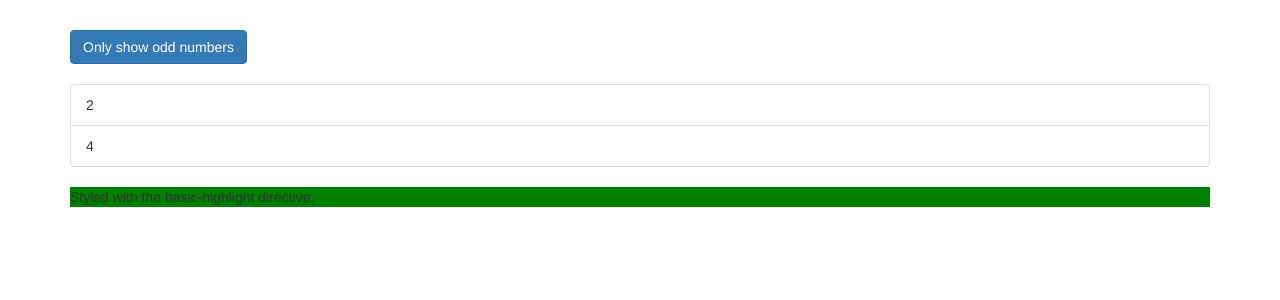
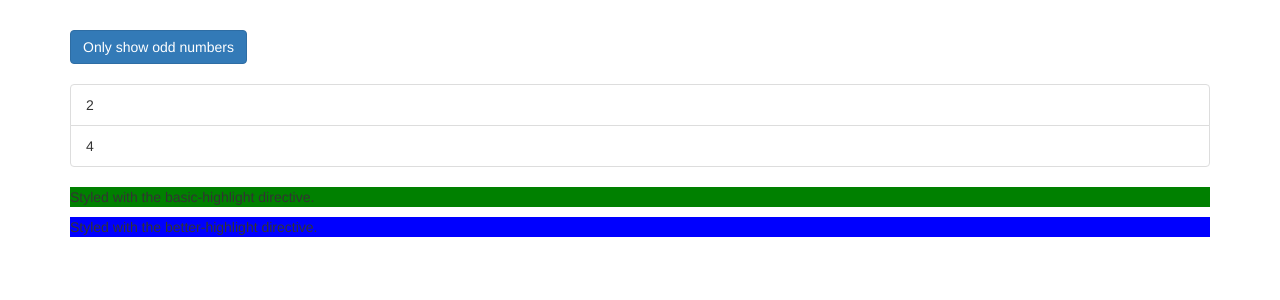
Before and after one commit to aaronmdenny/ng-section7-directives-deep-dive, an Angular app: page / in a window 1280 px wide. Shown: the top 300 px of the page. Built offline with nearby package versions, Linux system fonts and the light colour scheme.

Commit message:
using the renderer to build a better attribute directive

```diff
--- a/src/app/app.component.html
+++ b/src/app/app.component.html
@@ -66,6 +66,9 @@
       <p appBasicHighlight>
         Styled with the basic-highlight directive.
       </p>
+      <p appBetterHighlight>
+        Styled with the better-highlight directive.
+      </p>
       <ng-template [ngIf]="onlyOdd">
         <p>Only odd</p>
       </ng-template>
--- a/src/app/app.module.ts
+++ b/src/app/app.module.ts
@@ -4,12 +4,14 @@ import { FormsModule } from '@angular/forms';
 
 import { AppComponent } from './app.component';
 import { BasicHighlightDirective } from './basic-highlight/basic-highlight.directive';
+import { BetterHighlightDirective } from './better-highlight/better-highlight.directive';
 
 // Add the custom directive to the declarations array.
 @NgModule({
   declarations: [
     AppComponent,
-    BasicHighlightDirective
+    BasicHighlightDirective,
+    BetterHighlightDirective
   ],
   imports: [
     BrowserModule,
--- a/src/app/basic-highlight/basic-highlight.directive.ts
+++ b/src/app/basic-highlight/basic-highlight.directive.ts
@@ -23,6 +23,10 @@ export class BasicHighlightDirective implements OnInit {
    * Recall, it is best to not manipulate the DOM by accessing elements like this. See a better solution in the next
    * commit.
    */
+  /**
+   * Angular is able to render your templates without a DOM, at which time, properties might not be available. So, it is
+   * a bad idea to directly access your elements. It is better to inject the renderer. See 'better-highlight'.
+   */
   ngOnInit(): void {
     this.elementRef.nativeElement.style.backgroundColor = 'green';
   }
--- /dev/null
+++ b/src/app/better-highlight/better-highlight.directive.ts
@@ -0,0 +1,33 @@
+import { Directive, ElementRef, OnInit, Renderer2 } from '@angular/core';
+
+@Directive({
+  selector: '[appBetterHighlight]'
+})
+export class BetterHighlightDirective implements OnInit {
+/**
+ * The renderer instance of Renderer2 is the better tool to use to manipulate DOM elements (as opposed to an instance of
+ * ElementRef). It gives us helper methods to use when working with the DOM.
+ */
+  constructor(private elRef: ElementRef, private renderer: Renderer2) { }
+
+  ngOnInit(): void {
+    /**
+     * The renderer gives us helper methods to use when working with the DOM. The setStyle() method allows us to set the
+     * style of an element. The problem is, we need to have the element to work with. Angular offers different ways of
+     * getting an element, but here in the directive, it is very simple, because we can inject the element reference in
+     * the constructor.
+     *
+     * We access the underlying element, not the reference to the element itself, and pass it as the first argument. The
+     * second argument is the style we want to set (background color). The third argument is the value we want to assign
+     * to the property (blue). There is an optional fourth argument (flags). This could be !important, for example.
+     *
+     * The renderer is the better way to manipulate the DOM elements because Angular is not limited to running in the
+     * browser. It also works with service workers. These are environments where you might not have access to the DOM.
+     * So, if you try to manipulate the DOM as we did in 'basic-highlight', by directly accessing the native element,
+     * you might get an error in some circumstances. You will probably not encounter this, and if your app is not going
+     * to run in the browser, you would certainly be aware of that, but it is better to cover this case.
+     */
+    this.renderer.setStyle(this.elRef.nativeElement, 'background-color', 'blue');
+  }
+
+}
```
Also changed, not shown: 1 other file (tests, documents, lock files or other folders).
